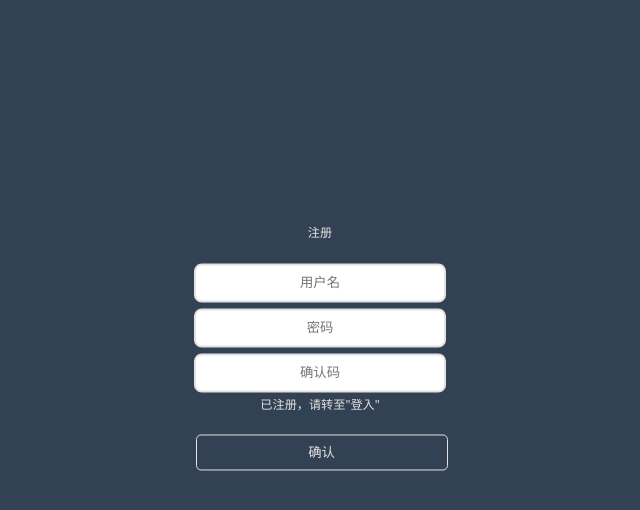
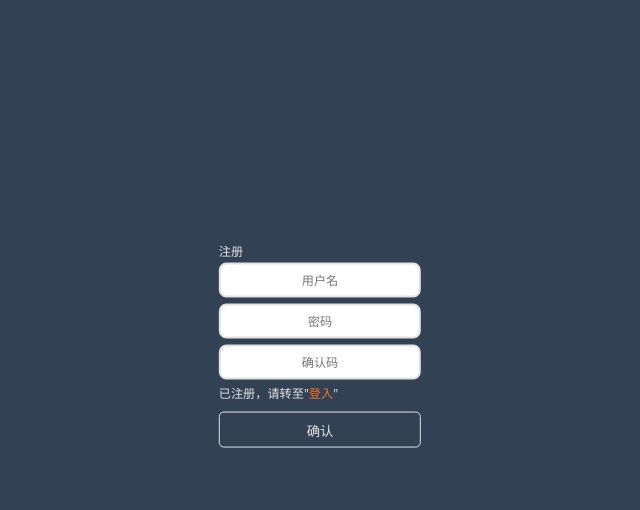
Before and after one commit to bengilla/invoice_data, a FastAPI app: page /register in a window 1280 px wide. Shown: the top 510 px of the page, without its empty margins (320-960 px from the left). Run offline with FastAPI, Linux system fonts and the light colour scheme.

Commit message:
update css and login, register and user page

```diff
--- a/static/css/style.css
+++ b/static/css/style.css
@@ -21,7 +21,7 @@ html {
 }
 
 a {
-    color: var(--grey_color);
+    color: var(--orange_color);
 }
 
 a:link {
@@ -51,7 +51,7 @@ footer {
 
 .btn {
     cursor: pointer;
-    margin: 0.1rem;
+    margin: 10px 0;
     padding: 0.5rem 1rem;
     color: var(--grey_color);
     border: 1px solid var(--grey_color);
@@ -66,6 +66,10 @@ footer {
 .btn_date {
     padding: 5px 0 20px 0;
     display: flex;
+}
+
+.btn_date_inside {
+    margin: 0 4px 0 0;
 }
 
 .btn_submit {
@@ -144,12 +148,6 @@ thead,
 }
 
 
-.center {
-    display: grid;
-    place-content: center;
-}
-
-
 .center_center {
     position: absolute;
     top: 45%;
@@ -157,9 +155,9 @@ thead,
     transform: translate(-50%, -55%);
 }
 
-.login_input {
-    width: 15rem;
-    padding: 10px;
+.input_field {
+    width: 12rem;
+    padding: 8px;
     margin: 3px 0px;
     border: 2px;
     border-color: var(--grey_color);
@@ -168,8 +166,9 @@ thead,
     text-align: center;
 }
 
-.login_input::placeholder {
+.input_field::placeholder {
     text-align: center;
+    font-size: 0.8rem;
 }
 
 input.single_checkbox {
--- a/templates/register.html
+++ b/templates/register.html
@@ -7,12 +7,10 @@ Invoice System - Register
 {% block section %}
 <form action="{{ register_data }}" method="POST" enctype="multipart/form-data">
     <div class="center_center">
-        <div class="center">
-            <span class="small_font">注册</span><br />
-        </div>
-        <input type="text" class="login_input" name="username" placeholder="用户名" required><br />
-        <input type="password" class="login_input" name="password" placeholder="密码" required><br />
-        <input type="text" class="login_input" name="code" placeholder="确认码" required>
+        <span class="small_font">注册</span><br />
+        <input type="text" class="input_field" name="username" placeholder="用户名" required><br />
+        <input type="password" class="input_field" name="password" placeholder="密码" required><br />
+        <input type="text" class="input_field" name="code" placeholder="确认码" required>
         <div class="center">
             <span class="small_font">已注册，请转至"<a href="/login">登入</a>"</span><br />
         </div>
```
Also changed, not shown: templates/login.html (+3 -5 lines), templates/user.html (+5 -7 lines).
